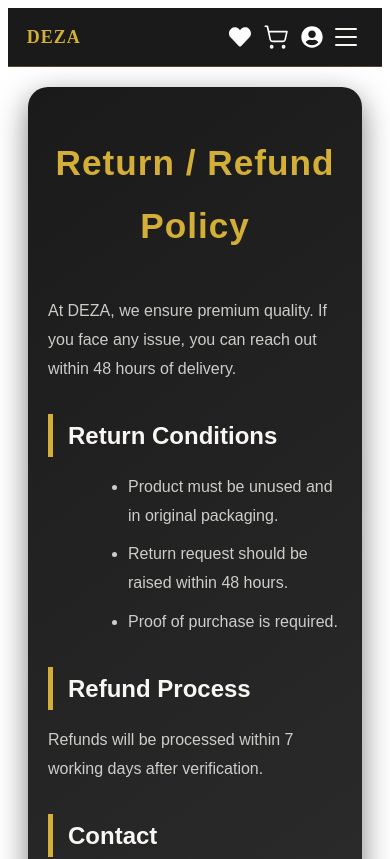
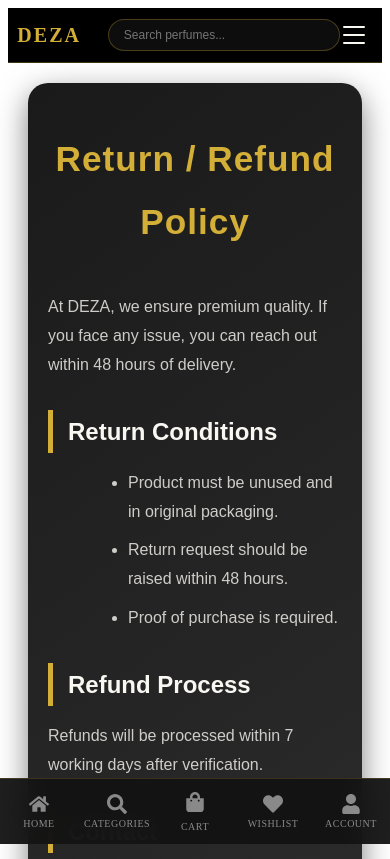
Before and after one commit to TruptiSharma-tech/deza-ecommerce, a React (Vite) app: page /return-refund in a window 390 px wide. Shown: the top 859 px of the page. Built offline with nearby package versions, Linux system fonts and the light colour scheme; no server answers.

Commit message:
Implement mobile bottom nav, header search, and full responsive polish

```diff
--- a/src/App.jsx
+++ b/src/App.jsx
@@ -4,6 +4,7 @@ import { BrowserRouter as Router, Routes, Route } from "react-router-dom";
 import Navbar from "./components/Navbar";
 import Footer from "./components/Footer";
 import ScrollToTop from "./components/ScrollToTop";
+import MobileBottomNav from "./components/MobileBottomNav";
 
 // ✅ LAZY LOADED PAGES FOR FASTER INITIAL LOAD TIME
 const Home = lazy(() => import("./pages/Home"));
@@ -135,6 +136,7 @@ export default function App() {
           </Suspense>
 
           <Footer />
+          <MobileBottomNav />
         </Router>
       </ShopProvider>
     </AuthProvider>
--- /dev/null
+++ b/src/components/MobileBottomNav.css
@@ -0,0 +1,71 @@
+.mobile-bottom-nav {
+  display: none;
+  position: fixed;
+  bottom: 0;
+  left: 0;
+  right: 0;
+  height: 65px;
+  background: rgba(18, 18, 18, 0.95);
+  backdrop-filter: blur(15px);
+  border-top: 1px solid rgba(212, 175, 55, 0.2);
+  justify-content: space-around;
+  align-items: center;
+  z-index: 1001;
+  padding-bottom: env(safe-area-inset-bottom);
+}
+
+.nav-item {
+  display: flex;
+  flex-direction: column;
+  align-items: center;
+  justify-content: center;
+  color: rgba(255, 255, 255, 0.5);
+  text-decoration: none;
+  font-size: 20px;
+  gap: 4px;
+  transition: all 0.3s ease;
+  flex: 1;
+}
+
+.nav-item span {
+  font-size: 10px;
+  font-weight: 500;
+  text-transform: uppercase;
+  letter-spacing: 0.5px;
+}
+
+.nav-item.active {
+  color: #d4af37;
+}
+
+.nav-item.active svg {
+  transform: translateY(-2px);
+  filter: drop-shadow(0 0 5px rgba(212, 175, 55, 0.4));
+}
+
+.cart-icon-wrapper {
+  position: relative;
+}
+
+.cart-badge {
+  position: absolute;
+  top: -8px;
+  right: -10px;
+  background: #d4af37;
+  color: #000;
+  font-size: 9px;
+  font-weight: 900;
+  width: 15px;
+  height: 15px;
+  border-radius: 50%;
+  display: flex;
+  align-items: center;
+  justify-content: center;
+  border: 1px solid #000;
+}
+
+@media (max-width: 768px) {
+  .mobile-bottom-nav {
+    display: flex;
+  }
+}
--- /dev/null
+++ b/src/components/MobileBottomNav.jsx
@@ -0,0 +1,40 @@
+import React from "react";
+import { Link, useLocation } from "react-router-dom";
+import { FaHome, FaSearch, FaShoppingBag, FaHeart, FaUser } from "react-icons/fa";
+import { useShop } from "../context/ShopContext";
+import "./MobileBottomNav.css";
+
+export default function MobileBottomNav() {
+  const location = useLocation();
+  const { cartCount } = useShop();
+
+  const isActive = (path) => location.pathname === path;
+
+  return (
+    <div className="mobile-bottom-nav">
+      <Link to="/" className={`nav-item ${isActive("/") ? "active" : ""}`}>
+        <FaHome />
+        <span>Home</span>
+      </Link>
+      <Link to="/shop" className={`nav-item ${isActive("/shop") ? "active" : ""}`}>
+        <FaSearch />
+        <span>Categories</span>
+      </Link>
+      <Link to="/cart" className={`nav-item ${isActive("/cart") ? "active" : ""}`}>
+        <div className="cart-icon-wrapper">
+          <FaShoppingBag />
+          {cartCount > 0 && <span className="cart-badge">{cartCount}</span>}
+        </div>
+        <span>Cart</span>
+      </Link>
+      <Link to="/wishlist" className={`nav-item ${isActive("/wishlist") ? "active" : ""}`}>
+        <FaHeart />
+        <span>Wishlist</span>
+      </Link>
+      <Link to="/login" className={`nav-item ${isActive("/login") || isActive("/register") ? "active" : ""}`}>
+        <FaUser />
+        <span>Account</span>
+      </Link>
+    </div>
+  );
+}
--- a/src/components/Navbar.css
+++ b/src/components/Navbar.css
@@ -41,6 +41,10 @@
   display: flex;
   gap: 28px;
   align-items: center;
+}
+
+.navbar-mobile-search {
+  display: none;
 }
 
 .navbar-links a {
@@ -233,37 +237,48 @@
 
   .navbar {
     padding: 10px 0;
+    background: #000;
+  }
+
+  .navbar-container {
+    width: 95%;
+    gap: 10px;
   }
 
   .navbar-logo {
     font-size: 20px;
+    font-family: 'Playfair Display', serif;
+    font-weight: 900;
+  }
+
+  /* MOBILE SEARCH BAR */
+  .navbar-mobile-search {
+    display: block;
+    flex: 1;
+    max-width: 200px;
+  }
+
+  .navbar-mobile-search input {
+    width: 100%;
+    padding: 8px 15px;
+    border-radius: 20px;
+    border: 1px solid rgba(212, 175, 55, 0.3);
+    background: rgba(255, 255, 255, 0.05);
+    color: #fff;
+    font-size: 12px;
+    outline: none;
+  }
+
+  .hide-on-mobile {
+    display: none !important;
   }
 
   .navbar-right {
-    gap: 0;
-  }
-
-  .icon-btn {
-    padding: 6px;
+    gap: 5px;
   }
 
   .nav-icon {
-    font-size: 22px;
-  }
-}
-
-@media (max-width: 480px) {
-  .navbar-logo {
-    font-size: 18px;
-    letter-spacing: 1px;
-  }
-
-  .cart-badge {
-    width: 14px;
-    height: 14px;
-    font-size: 9px;
-    top: 2px;
-    right: 2px;
+    font-size: 24px;
   }
 }
 
--- a/src/components/Navbar.jsx
+++ b/src/components/Navbar.jsx
@@ -9,7 +9,6 @@ import { apiGetProducts, apiGetHeroSettings } from "../utils/api";
 
 // 🚀 Preload function for components
 const preloadPage = (componentName) => {
-  // This triggers the browser to start fetching the lazy-loaded chunk
   const pages = {
     Home: () => import("../pages/Home"),
     Shop: () => import("../pages/Shop"),
@@ -46,33 +45,11 @@ export default function Navbar() {
             DEZA
           </Link>
 
-          {/* LINKS */}
+          {/* DESKTOP LINKS */}
           <div className="navbar-links">
-            <Link
-              to="/"
-              onMouseEnter={() => {
-                preloadPage("Home");
-                apiGetHeroSettings();
-              }}
-            >
-              Home
-            </Link>
-            <Link
-              to="/shop"
-              onMouseEnter={() => {
-                preloadPage("Shop");
-                apiGetProducts();
-              }}
-            >
-              Shop
-            </Link>
-            <Link
-              to="/about"
-              onMouseEnter={() => preloadPage("About")}
-            >
-              About
-            </Link>
-
+            <Link to="/" onMouseEnter={() => { preloadPage("Home"); apiGetHeroSettings(); }}>Home</Link>
+            <Link to="/shop" onMouseEnter={() => { preloadPage("Shop"); apiGetProducts(); }}>Shop</Link>
+            <Link to="/about" onMouseEnter={() => preloadPage("About")}>About</Link>
             {isAdmin && (
               <button className="admin-btn" onClick={() => navigate("/admin")}>
                 🛠 Admin Panel
@@ -80,103 +57,50 @@ export default function Navbar() {
             )}
           </div>
 
+          {/* MOBILE SEARCH */}
+          <div className="navbar-mobile-search">
+            <input type="text" placeholder="Search perfumes..." onFocus={() => navigate("/shop")} />
+          </div>
+
           {/* RIGHT ICONS */}
           <div className="navbar-right">
-            {/* ❌ ADMIN ke liye Wishlist + Cart hide */}
             {!isAdmin && (
               <>
-                {/* WISHLIST */}
-                <button
-                  className="icon-btn"
-                  onClick={() => navigate("/wishlist")}
-                  title="Wishlist"
-                >
+                <button className="icon-btn hide-on-mobile" onClick={() => navigate("/wishlist")} title="Wishlist">
                   <FaHeart className="nav-icon" />
                 </button>
 
-                {/* CART */}
-                <button
-                  className="icon-btn cart-btn"
-                  onClick={() => navigate("/cart")}
-                  title="Cart"
-                >
+                <button className="icon-btn cart-btn hide-on-mobile" onClick={() => navigate("/cart")} title="Cart">
                   <ShoppingCart className="nav-icon" color="white" strokeWidth={1.5} size={26} />
                   {cartCount > 0 && <span className="cart-badge">{cartCount}</span>}
                 </button>
               </>
             )}
 
-            {/* ✅ PROFILE ICON ALWAYS SHOW */}
-            <button
-              className="icon-btn"
-              title="My Account"
-              onClick={() => {
-                if (!currentUser) navigate("/login");
-                else setAccountOpen(true);
-              }}
-            >
+            <button className="icon-btn hide-on-mobile" title="My Account" onClick={() => { if (!currentUser) navigate("/login"); else setAccountOpen(true); }}>
               <FaUserCircle className="nav-icon" />
             </button>
 
             {/* MENU */}
             <div className="menu-dropdown">
-              <button
-                className="icon-btn"
-                onClick={() => setMenuOpen(!menuOpen)}
-                title="Menu"
-              >
+              <button className="icon-btn" onClick={() => setMenuOpen(!menuOpen)} title="Menu">
                 <div className="hamburger">
-                  <span></span>
-                  <span></span>
-                  <span></span>
+                  <span></span><span></span><span></span>
                 </div>
               </button>
 
               {menuOpen && (
                 <div className="menu-box">
-                  <Link to="/" onClick={() => setMenuOpen(false)}>
-                    Home
-                  </Link>
-
-                  <Link to="/shop" onClick={() => setMenuOpen(false)}>
-                    Shop
-                  </Link>
-
-                  <Link to="/about" onClick={() => setMenuOpen(false)}>
-                    About Us
-                  </Link>
-
-                  <Link to="/contact" onClick={() => setMenuOpen(false)}>
-                    Support
-                  </Link>
-
-                  {/* ❌ Admin ke liye My Orders hide */}
-                  {!isAdmin && (
-                    <Link to="/orders" onClick={() => setMenuOpen(false)}>
-                      My Orders
-                    </Link>
-                  )}
-
-                  <Link to="/privacy-policy" onClick={() => setMenuOpen(false)}>
-                    Privacy Policy
-                  </Link>
-
-                  <Link to="/terms" onClick={() => setMenuOpen(false)}>
-                    Terms & Conditions
-                  </Link>
-
-                  <Link to="/return-refund" onClick={() => setMenuOpen(false)}>
-                    Return/Refund
-                  </Link>
-
+                  <Link to="/" onClick={() => setMenuOpen(false)}>Home</Link>
+                  <Link to="/shop" onClick={() => setMenuOpen(false)}>Shop</Link>
+                  <Link to="/about" onClick={() => setMenuOpen(false)}>About Us</Link>
+                  <Link to="/contact" onClick={() => setMenuOpen(false)}>Support</Link>
+                  {!isAdmin && <Link to="/orders" onClick={() => setMenuOpen(false)}>My Orders</Link>}
+                  <Link to="/privacy-policy" onClick={() => setMenuOpen(false)}>Privacy Policy</Link>
+                  <Link to="/terms" onClick={() => setMenuOpen(false)}>Terms & Conditions</Link>
+                  <Link to="/return-refund" onClick={() => setMenuOpen(false)}>Return/Refund</Link>
                   {isAdmin && (
-                    <button
-                      className="admin-link"
-                      onClick={() => {
-                        setMenuOpen(false);
-                        navigate("/admin");
-                      }}
-                    >
+                    <button className="admin-link" onClick={() => { setMenuOpen(false); navigate("/admin"); }}>
                       🛠 Admin Panel
                     </button>
                   )}
@@ -188,10 +112,7 @@ export default function Navbar() {
       </nav>
 
       {/* ACCOUNT SIDEBAR */}
-      <AccountSidebar
-        isOpen={accountOpen}
-        onClose={() => setAccountOpen(false)}
-      />
+      <AccountSidebar isOpen={accountOpen} onClose={() => setAccountOpen(false)} />
     </>
   );
 }
--- a/src/index.css
+++ b/src/index.css
@@ -141,6 +141,9 @@
 }
 /* RESPONSIVE BASE */
 @media (max-width: 768px) {
+  body {
+    padding-bottom: 75px; /* Space for MobileBottomNav */
+  }
   .home {
     padding: 20px 15px;
   }
```
